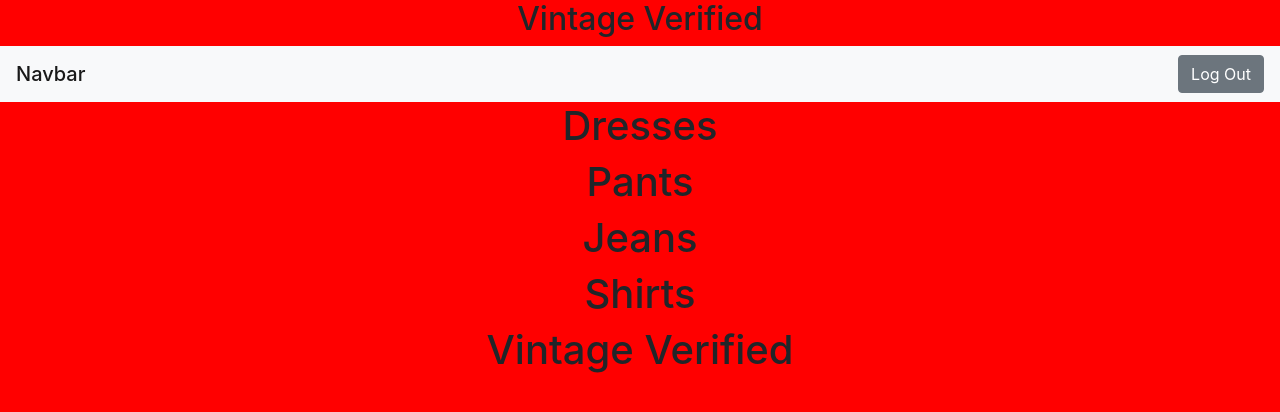
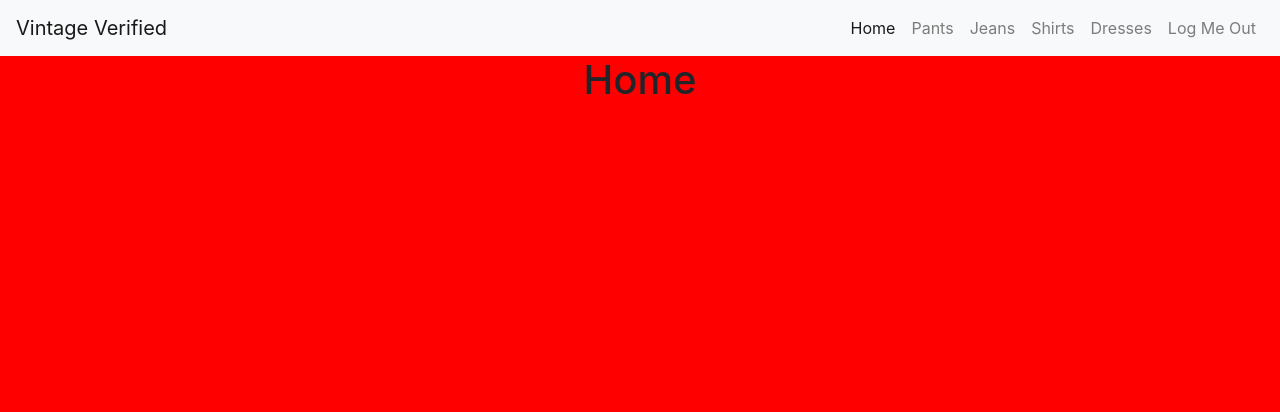
Before and after one commit to MarkyAaronYoung/vintage-verified, a React (Create React App) app: page /home in a window 1280 px wide. Shown: the top 412 px of the page. Built offline with nearby package versions, Linux system fonts and the light colour scheme; no server answers; sample sign-in values are in the browser's storage.

Commit message:
created routing for clothing components

```diff
--- a/package.json
+++ b/package.json
@@ -13,7 +13,9 @@
     "prop-types": "^15.7.2",
     "react": "^16.13.1",
     "react-dom": "^16.13.1",
-    "react-scripts": "3.4.3"
+    "react-router-dom": "^5.2.0",
+    "react-scripts": "3.4.3",
+    "reactstrap": "^8.5.1"
   },
   "scripts": {
     "start": "react-scripts start",
--- a/src/App/App.js
+++ b/src/App/App.js
@@ -1,4 +1,7 @@
 import React from 'react';
+import {
+  BrowserRouter, Redirect, Route, Switch,
+} from 'react-router-dom';
 import firebase from 'firebase/app';
 import 'firebase/auth';
 
@@ -12,8 +15,24 @@
 import VintageVerified from '../components/pages/VintageVerified/VintageVerified';
 
 import './App.scss';
+import Home from '../components/pages/Home/Home';
+import Auth from '../components/pages/Auth/Auth';
 
 fbConnection();
+
+const PublicRoute = ({ component: Component, authed, ...rest }) => {
+  const routeChecker = (props) => (authed === false
+    ? (<Component {...props} />)
+    : (<Redirect to={{ pathname: '/home', state: { from: props.location } }} />));
+  return <Route {...rest} render={(props) => routeChecker(props)} />;
+};
+
+const PrivateRoute = ({ component: Component, authed, ...rest }) => {
+  const routeChecker = (props) => (authed === true
+    ? (<Component {...props} />)
+    : (<Redirect to={{ pathname: '/auth', state: { from: props.location } }} />));
+  return <Route {...rest} render={(props) => routeChecker(props)} />;
+};
 
 class App extends React.Component {
   state = {
@@ -39,13 +58,23 @@
 
     return (
       <div className="App">
-        <h2>Vintage Verified</h2>
-        <MyNavbar authed={authed}/>
-        <Dresses authed={authed}/>
-        <Pants authed={authed}/>
-        <Jeans authed={authed}/>
-        <Shirts authed={authed}/>
-        <VintageVerified authed={authed}/>
+        <BrowserRouter>
+          <React.Fragment>
+            <MyNavbar authed={authed}/>
+            <div className="container">
+              <Switch>
+                <PrivateRoute path="/home" component={Home} authed={authed} />
+                <PrivateRoute path="/pants" component={Pants} authed={authed} />
+                <PrivateRoute path="/jeans" component={Jeans} authed={authed} />
+                <PrivateRoute path="/shirts" component={Shirts} authed={authed} />
+                <PrivateRoute path="/dresses" component={Dresses} authed={authed} />
+                <PrivateRoute path="/vintageverified" component={VintageVerified} authed={authed} />
+                <PublicRoute path="/auth" component={Auth} authed={authed} />
+                <Redirect from="*" to="/home" />
+              </Switch>
+            </div>
+          </React.Fragment>
+        </BrowserRouter>
       </div>
     );
   }
--- a/src/components/pages/Home/Home.js
+++ b/src/components/pages/Home/Home.js
@@ -1,4 +1,5 @@
 import React from 'react';
+import './Home.scss';
 
 class Home extends React.Component {
   render() {
--- a/src/components/pages/MyNavbar/MyNavbar.js
+++ b/src/components/pages/MyNavbar/MyNavbar.js
@@ -1,7 +1,17 @@
 import React from 'react';
 import PropTypes from 'prop-types';
+import { NavLink as RRNavLink } from 'react-router-dom';
+import {
+  Collapse,
+  Navbar,
+  NavbarToggler,
+  NavbarBrand,
+  Nav,
+  NavItem,
+  NavLink,
+} from 'reactstrap';
 import firebase from 'firebase/app';
-import Auth from '../Auth/Auth';
+// import Auth from '../Auth/Auth';
 import 'firebase/auth';
 
 class MyNavbar extends React.Component {
@@ -9,25 +19,64 @@
     authed: PropTypes.bool.isRequired,
   }
 
+  state = {
+    isOpen: false,
+  }
+
   logoutClickEvent = (e) => {
     e.preventDefault();
     firebase.auth().signOut();
   }
 
+  toggle = () => {
+    const { isOpen } = this.state;
+    this.setState({ isOpen: !isOpen });
+  }
+
   render() {
-    const { authed } = this.props;
+    const { isOpen } = this.state;
+
+    const buildNavbar = () => {
+      const { authed } = this.props;
+
+      if (authed) {
+        return (
+          <Nav className="ml-auto" navbar>
+            <NavItem>
+              <NavLink tag={RRNavLink} to="/home">Home</NavLink>
+            </NavItem>
+            <NavItem>
+              <NavLink tag={RRNavLink} to="/pants">Pants</NavLink>
+            </NavItem>
+            <NavItem>
+              <NavLink tag={RRNavLink} to="/jeans">Jeans</NavLink>
+            </NavItem>
+            <NavItem>
+              <NavLink tag={RRNavLink} to="/shirts">Shirts</NavLink>
+            </NavItem>
+            <NavItem>
+              <NavLink tag={RRNavLink} to="/dresses">Dresses</NavLink>
+            </NavItem>
+            <NavItem>
+              <NavLink onClick={this.logMeOut}>Log Me Out</NavLink>
+          </NavItem>
+        </Nav>
+        );
+      }
+
+      return <Nav className="ml-auto" navbar></Nav>;
+    };
 
     return (
-      <nav className="navbar navbar-light bg-light">
-        <span className="navbar-brand mb-0 h1">Navbar</span>
-        {
-          authed ? (
-            <button className="btn btn-secondary" onClick={this.logoutClickEvent}>Log Out</button>
-          ) : (
-            <Auth />
-          )
-        }
-      </nav>
+      <div>
+        <Navbar color="light" light expand="md">
+          <NavbarBrand href="/vintageverified">Vintage Verified</NavbarBrand>
+          <NavbarToggler onClick={this.toggle} />
+          <Collapse isOpen={isOpen} navbar>
+            {buildNavbar()}
+          </Collapse>
+        </Navbar>
+      </div>
     );
   }
 }
```
Also changed, not shown: src/components/pages/Home/Home.scss (added), 1 other file (tests, documents, lock files or other folders).
